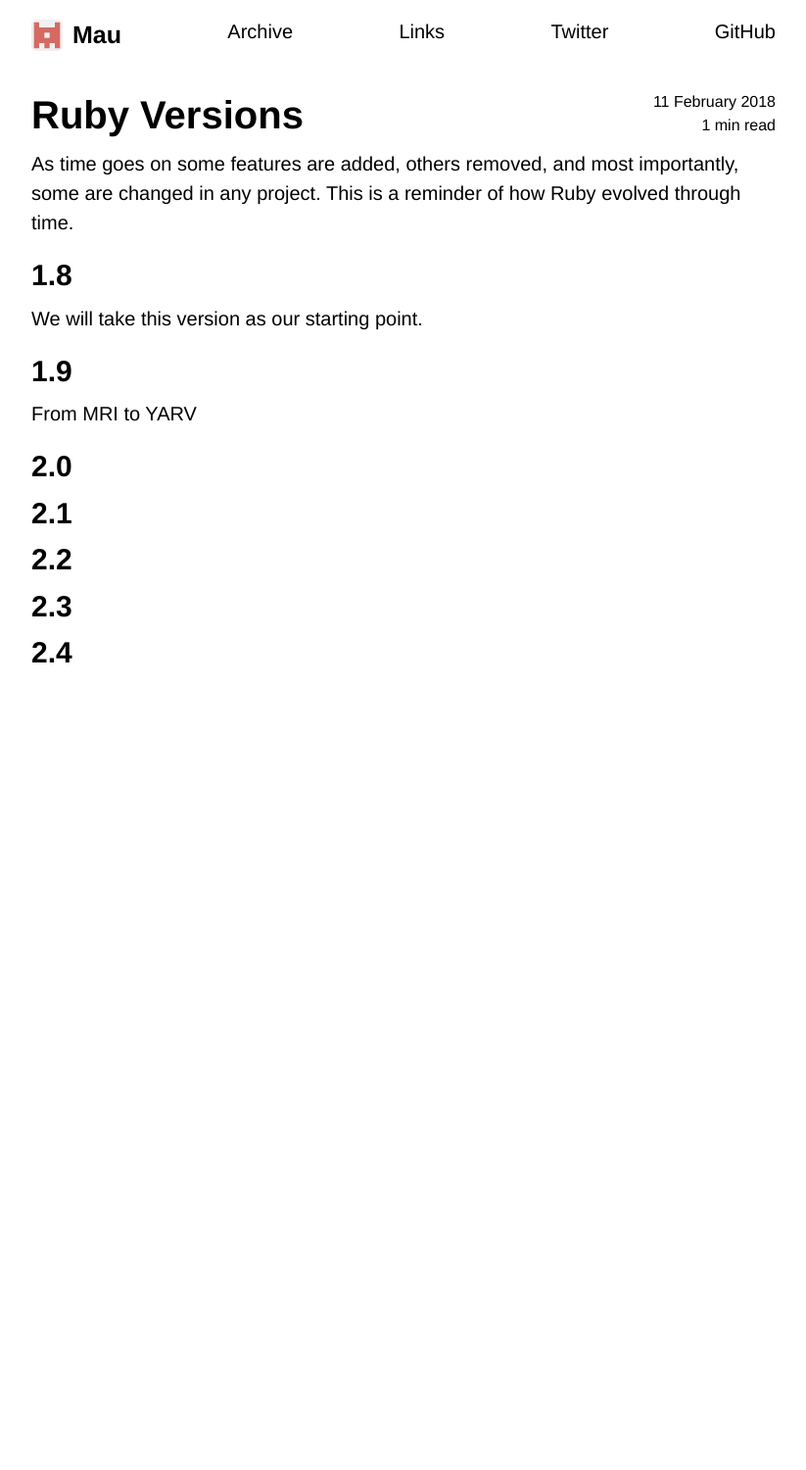
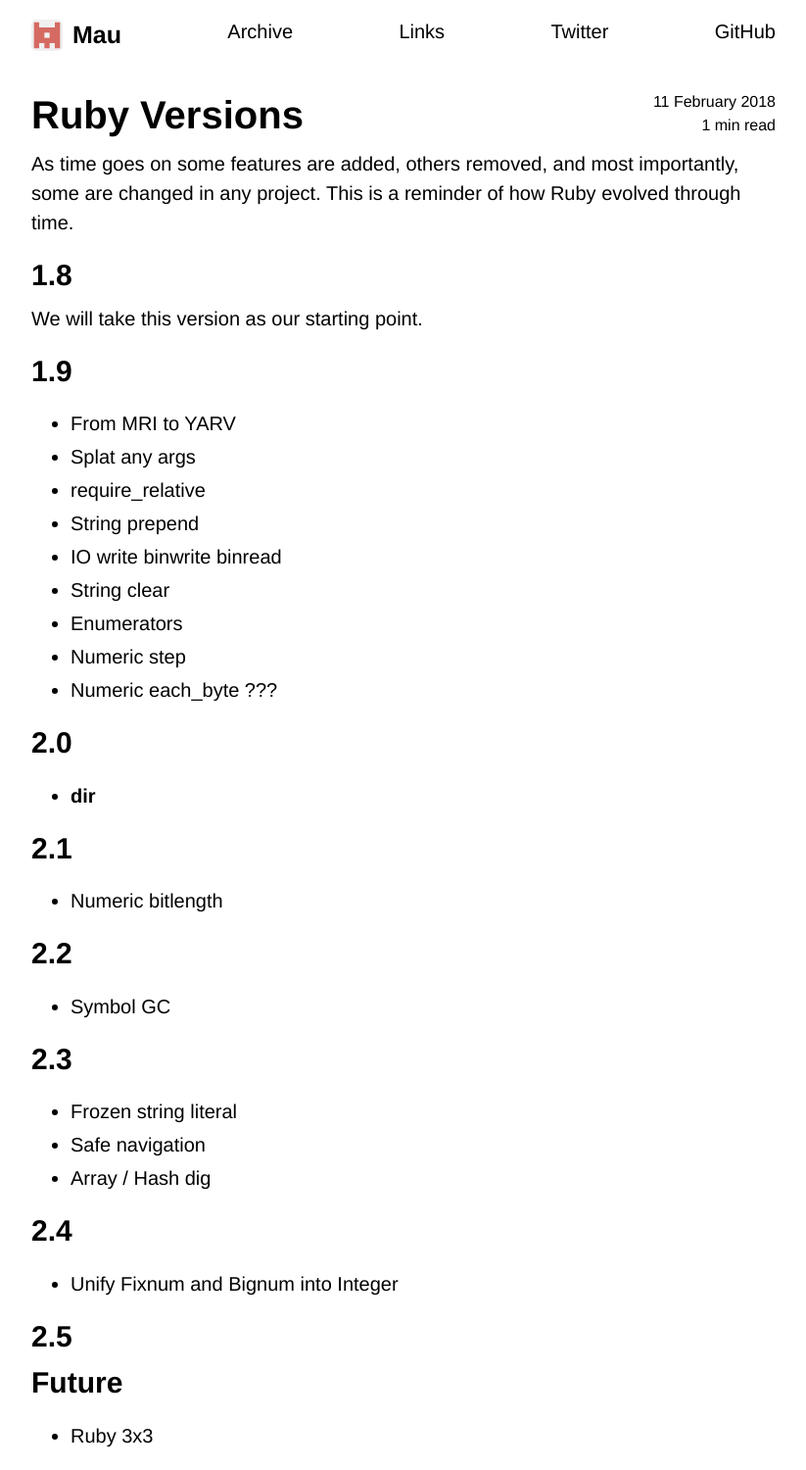
Before and after one commit to Maumagnaguagno/maumagnaguagno.github.io, a Jekyll site: the page built from ruby-versions.md, in a window 1280 px wide. Shown: the whole page at 98% size, without its empty margins (228-1051 px from the left). Built offline with Jekyll 4.4.1, drawn with Linux system fonts in a browser that asks for light colours; our own code applies the rules of GitHub Pages for plain Markdown files; before the commit the page ends 900 px from its top, so only the background shows below that.

Commit message:
Add many bullet points to Ruby Versions

```diff
--- a/ruby-versions.md
+++ b/ruby-versions.md
@@ -14,14 +14,34 @@ This is a reminder of how Ruby evolved through time.
 We will take this version as our starting point.
 
 ## 1.9
-From MRI to YARV
+- From MRI to YARV
+- Splat any args
+- require_relative
+- String prepend
+- IO write binwrite binread
+- String clear
+- Enumerators
+- Numeric step
+- Numeric each_byte ???
 
 ## 2.0
+- __dir__
 
 ## 2.1
+- Numeric bitlength
 
 ## 2.2
+- Symbol GC
 
 ## 2.3
+- Frozen string literal
+- Safe navigation
+- Array / Hash dig
 
 ## 2.4
+- Unify Fixnum and Bignum into Integer
+
+## 2.5
+
+## Future
+- Ruby 3x3
```
